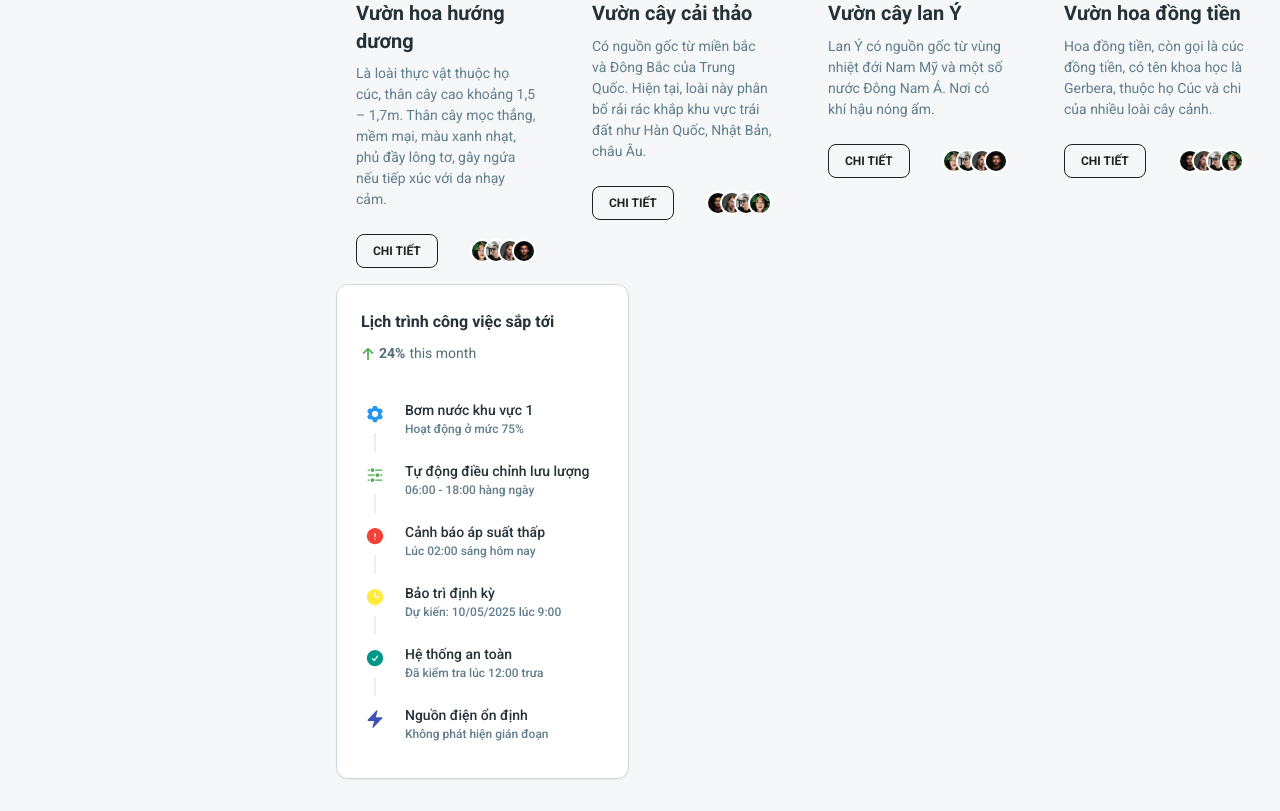
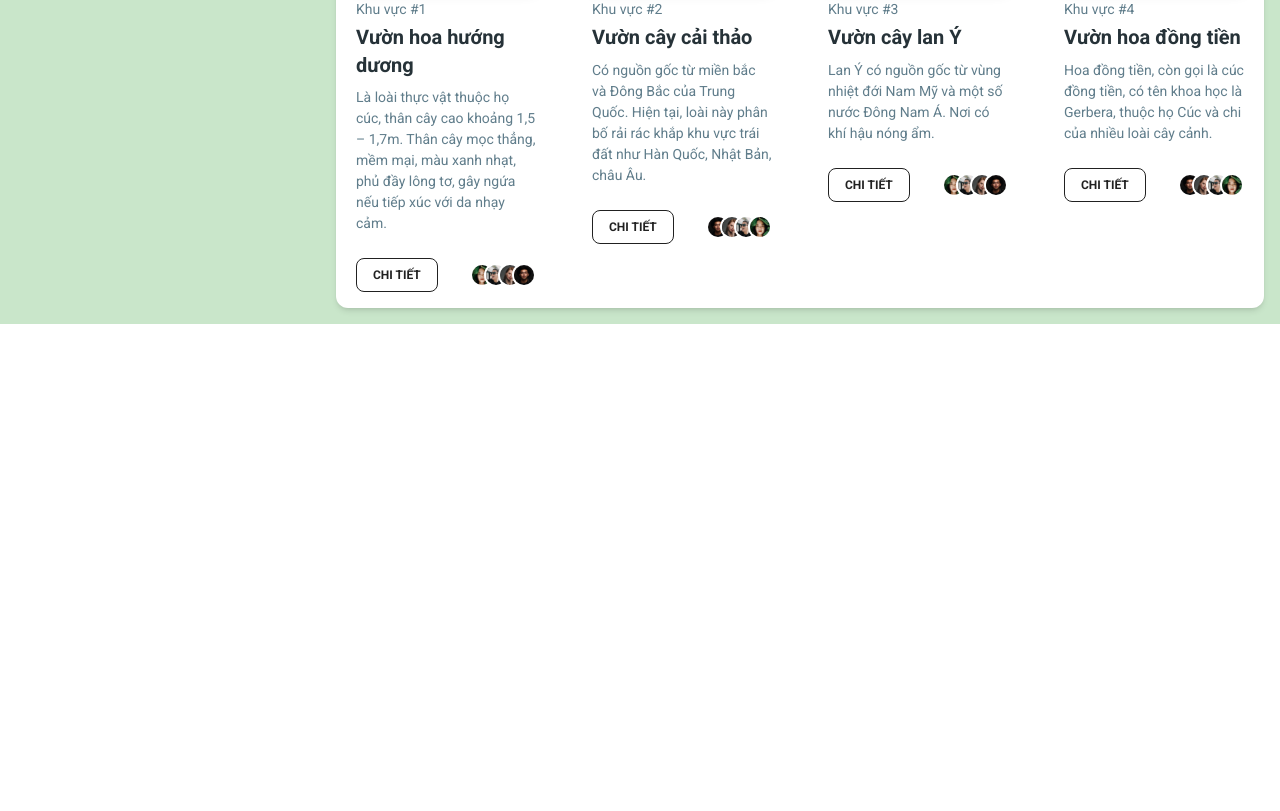
Before and after one commit to lnun187/DADN_Smart_farm, a React (Vite) app in the folder dashboard/: page /dashboard/home in a window 1280 px wide. Shown: the part 1871-2682 px from the top of the page. After the commit the page ends 2195 px from the top, so only its background shows below. Built offline with nearby package versions, Linux system fonts and the light colour scheme.

Commit message:
hoan thien chuc nang cua user

```diff
--- a/dashboard/src/layouts/dashboard.jsx
+++ b/dashboard/src/layouts/dashboard.jsx
@@ -15,7 +15,7 @@ export function Dashboard() {
   const { sidenavType } = controller;
 
   return (
-    <div className="min-h-screen bg-blue-gray-50/50">
+    <div className="min-h-screen bg-green-200/60">
       <Sidenav
         routes={routes}
         brandImg={
--- a/dashboard/src/pages/dashboard/home.jsx
+++ b/dashboard/src/pages/dashboard/home.jsx
@@ -151,7 +151,8 @@ export function Home() {
       </div>
 
       {/* Projects Grid */}
-      <div className="px-4 pb-4">
+
+      <div className="bg-white px-4 pb-4 p-6 rounded-xl shadow-md">
         <Typography variant="h6" color="blue-gray" className="mb-2">
           Khu vực
         </Typography>
@@ -259,44 +260,6 @@ export function Home() {
         )}
       </Dialog>
 
-      {/* Lịch trình công việc sắp tới */}
-      <div className="mb-4 grid grid-cols-1 gap-6 xl:grid-cols-3">
-        <Card className="border border-blue-gray-100 shadow-sm">
-          <CardHeader floated={false} shadow={false} color="transparent" className="m-0 p-6">
-            <Typography variant="h6" color="blue-gray" className="mb-2">
-              Lịch trình công việc sắp tới
-            </Typography>
-            <Typography variant="small" className="flex items-center gap-1 font-normal text-blue-gray-600">
-              <ArrowUpIcon strokeWidth={3} className="h-3.5 w-3.5 text-green-500" />
-              {/* Phân tích số liệu*/}
-              <strong>24%</strong> this month
-            </Typography>
-          </CardHeader>
-          <CardBody className="pt-0">
-            {ordersOverviewData.map(({ icon, color, title, description }, key) => (
-              <div key={title} className="flex items-start gap-4 py-3">
-                <div
-                  className={`relative p-1 after:absolute after:-bottom-6 after:left-2/4 after:w-0.5 after:-translate-x-2/4 after:bg-blue-gray-50 after:content-[''] ${
-                    key === ordersOverviewData.length - 1 ? "after:h-0" : "after:h-4/6"
-                  }`}
-                >
-                  {React.createElement(icon, {
-                    className: `!w-5 !h-5 ${color}`,
-                  })}
-                </div>
-                <div>
-                  <Typography variant="small" color="blue-gray" className="block font-medium">
-                    {title}
-                  </Typography>
-                  <Typography as="span" variant="small" className="text-xs font-medium text-blue-gray-500">
-                    {description}
-                  </Typography>
-                </div>
-              </div>
-            ))}
-          </CardBody>
-        </Card>
-      </div>
 
 
 
--- a/dashboard/src/pages/dashboard/notifications.jsx
+++ b/dashboard/src/pages/dashboard/notifications.jsx
@@ -5,11 +5,13 @@ import {
   Card,
   CardHeader,
   CardBody,
+  Textarea,
+  Button,
 } from "@material-tailwind/react";
 
 const alerts = ["gray", "green", "orange", "red"];
 
-const alertMessages = {
+const initialMessages = {
   gray: "Hệ thống đang bảo trì định kỳ từ 22h đến 4h sáng ngày mai.",
   green: "Cảm biến nhiệt độ hoạt động ổn định.",
   orange: "Nhiệt độ khu vực 3 đã vượt quá 35°C. Vui lòng kiểm tra lại.",
@@ -20,10 +22,33 @@ export function Notifications() {
   const [showAlerts, setShowAlerts] = React.useState(() =>
     Object.fromEntries(alerts.map((color) => [color, true]))
   );
+  const [alertMessages, setAlertMessages] = React.useState(initialMessages);
+  const [editMode, setEditMode] = React.useState(false);
+  const [editedMessage, setEditedMessage] = React.useState(alertMessages.gray);
+  const [newMessage, setNewMessage] = React.useState("");
 
   const handleClose = (color) => {
     setShowAlerts((prev) => ({ ...prev, [color]: false }));
   };
+
+  const handleSave = () => {
+    setAlertMessages((prev) => ({ ...prev, gray: editedMessage }));
+    setEditMode(false);
+  };
+
+  const handleAddNote = () => {
+    const newAlertKey = `note-${Date.now()}`;
+    setAlertMessages((prev) => ({
+      [newAlertKey]: newMessage,
+      ...prev,
+    }));
+    setShowAlerts((prev) => ({ ...prev, [newAlertKey]: true }));
+    setNewMessage("");
+  };
+
+
+  const sortedAlertMessages = Object.keys(alertMessages)
+    .map((key) => ({ key, message: alertMessages[key] }));
 
   return (
     <div className="mx-auto my-20 flex max-w-screen-lg flex-col gap-8">
@@ -32,23 +57,57 @@ export function Notifications() {
           color="transparent"
           floated={false}
           shadow={false}
-          className="m-0 p-4"
+          className="m-0 p-4 flex items-center justify-between"
         >
           <Typography variant="h5" color="blue-gray">
             Cảnh báo từ hệ thống
           </Typography>
+          <Button size="sm" variant="outlined" onClick={() => setEditMode(!editMode)}>
+            {editMode ? "Hủy" : "Chỉnh sửa"}
+          </Button>
         </CardHeader>
+
         <CardBody className="flex flex-col gap-4 p-4">
-          {alerts.map((color) => (
+          {sortedAlertMessages.map(({ key, message }) => (
             <Alert
-              key={color}
-              open={showAlerts[color]}
-              color={color}
-              onClose={() => handleClose(color)}
+              key={key}
+              open={showAlerts[key]}
+              color={key.startsWith('note') ? "red" : "green"}
+              onClose={() => handleClose(key)}
             >
-              {alertMessages[color]}
+              {message}
             </Alert>
           ))}
+
+          {editMode && (
+            <div className="mt-4 space-y-2">
+              <Typography variant="small" className="text-blue-gray-600">
+                Chỉnh sửa cảnh báo bảo trì (gray):
+              </Typography>
+              <Textarea
+                value={editedMessage}
+                onChange={(e) => setEditedMessage(e.target.value)}
+                rows={3}
+              />
+              <Button color="green" onClick={handleSave}>
+                Lưu thay đổi
+              </Button>
+            </div>
+          )}
+
+          <div className="mt-4 space-y-2">
+            <Typography variant="small" className="text-blue-gray-600">
+              Thêm ghi chú mới:
+            </Typography>
+            <Textarea
+              value={newMessage}
+              onChange={(e) => setNewMessage(e.target.value)}
+              rows={3}
+            />
+            <Button color="blue" onClick={handleAddNote}>
+              Thêm ghi chú
+            </Button>
+          </div>
         </CardBody>
       </Card>
     </div>
--- a/dashboard/src/pages/dashboard/tables.jsx
+++ b/dashboard/src/pages/dashboard/tables.jsx
@@ -89,13 +89,7 @@ export function Tables() {
                         </Typography>
                       </td>
                       <td className={className}>
-                        <Typography
-                          as="a"
-                          href="#"
-                          className="text-xs font-semibold text-blue-gray-600"
-                        >
-                          Edit
-                        </Typography>
+
                       </td>
                     </tr>
                   );
```
